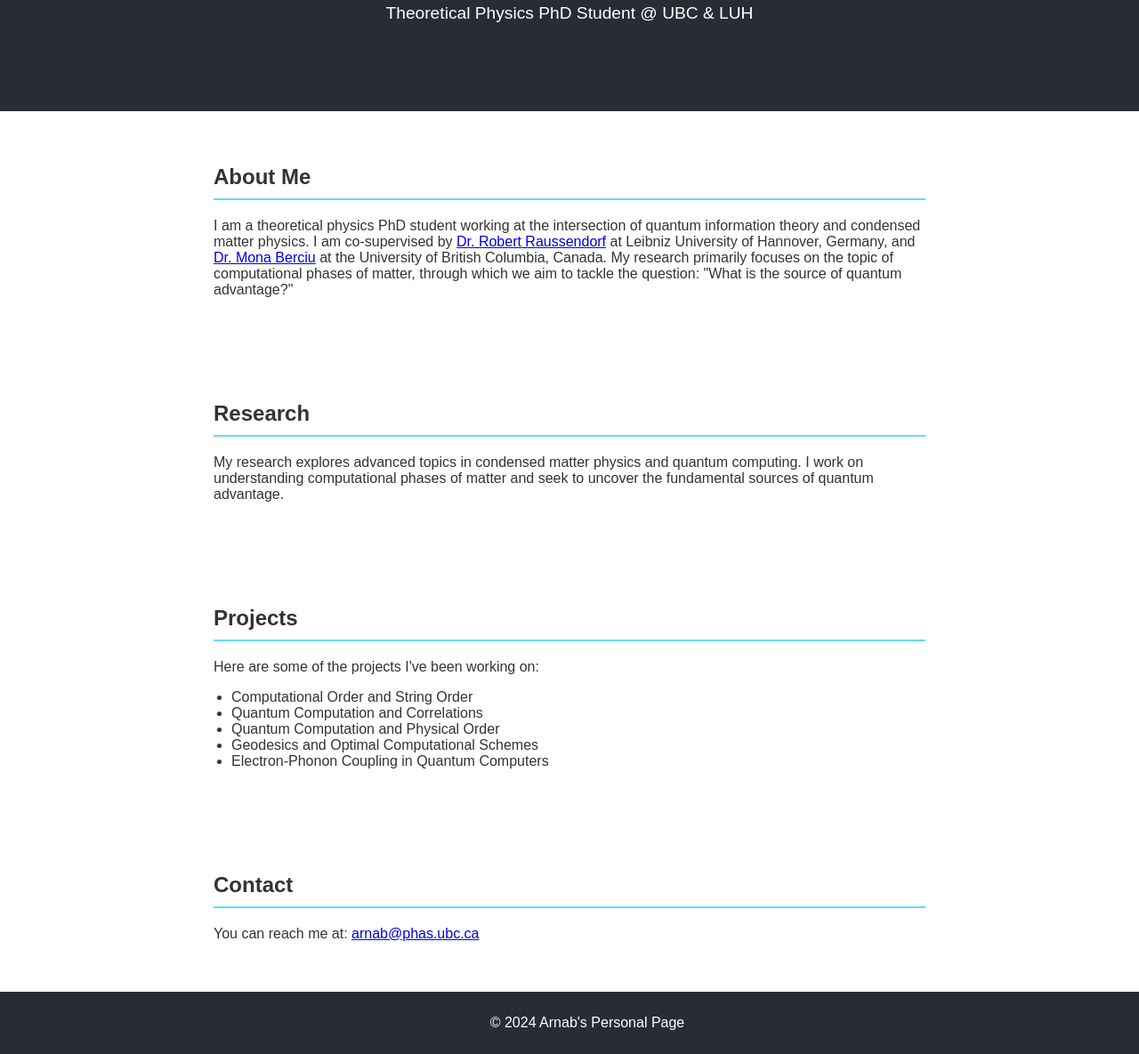
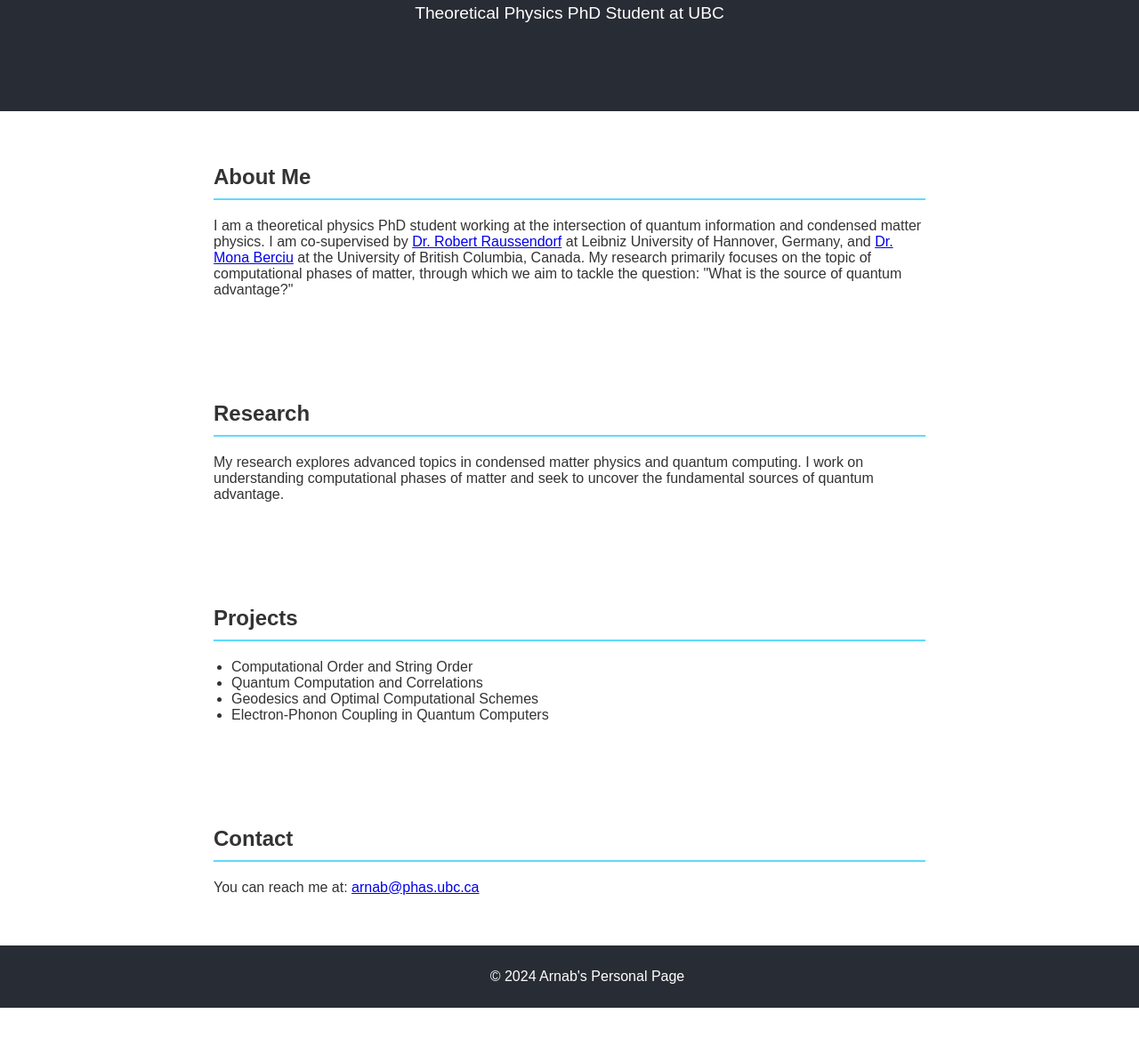
Before and after one commit to arnabquantum/Webpage, a plain HTML site: page index.html in a window 1280 px wide. Shown: the part 150-1335 px from the top of the page at 89% size. After the commit the page ends 1283 px from the top, so only its background shows below. Drawn offline with Linux system fonts and the light colour scheme.

Commit message:
Update index.html

```diff
--- a/index.html
+++ b/index.html
@@ -5,9 +5,11 @@
     <meta name="viewport" content="width=device-width, initial-scale=1.0">
     <title>Arnab's Personal Page</title>
     <link rel="stylesheet" href="styles.css">
+    <link href="https://fonts.googleapis.com/css2?family=Roboto:wght@400;700&display=swap" rel="stylesheet">
 </head>
 <body>
     <header>
+        <div class="container">
             <nav>
                 <ul>
                     <li><a href="#about">About Me</a></li>
@@ -18,42 +20,43 @@
             </nav>
             <div class="hero">
                 <h1>Arnab</h1>
-            <p>Theoretical Physics PhD Student @ UBC & LUH </p>
+                <p>Theoretical Physics PhD Student at UBC</p>
+            </div>
         </div>
     </header>
 
-    <section id="about" class="content">
+    <section id="about" class="content container">
         <h2>About Me</h2>
-        <p>I am a theoretical physics PhD student working at the intersection of quantum information theory and condensed matter physics. I am co-supervised by
+        <p>I am a theoretical physics PhD student working at the intersection of quantum information and condensed matter physics. I am co-supervised by
             <a href="https://www.itp.uni-hannover.de/de/ag/robert-raussendorf" target="_blank">Dr. Robert Raussendorf</a> at Leibniz University of Hannover, Germany,
             and <a href="https://www.itp.uni-hannover.de/de/ag/robert-raussendorf" target="_blank">Dr. Mona Berciu</a> at the University of British Columbia, Canada.
             My research primarily focuses on the topic of computational phases of matter, through which we aim to tackle the question: "What is the source of quantum advantage?"</p>
     </section>
 
-    <section id="research" class="content">
+    <section id="research" class="content container">
         <h2>Research</h2>
         <p>My research explores advanced topics in condensed matter physics and quantum computing. I work on understanding computational phases of matter and seek to uncover the fundamental sources of quantum advantage.</p>
     </section>
 
-    <section id="projects" class="content">
+    <section id="projects" class="content container">
         <h2>Projects</h2>
-        <p>Here are some of the projects I've been working on:</p>
         <ul>
             <li>Computational Order and String Order</li>
             <li>Quantum Computation and Correlations</li>
-            <li>Quantum Computation and Physical Order</li>
             <li>Geodesics and Optimal Computational Schemes</li>
             <li>Electron-Phonon Coupling in Quantum Computers</li>
         </ul>
     </section>
 
-    <section id="contact" class="content">
+    <section id="contact" class="content container">
         <h2>Contact</h2>
         <p>You can reach me at: <a href="mailto:arnab@phas.ubc.ca">arnab@phas.ubc.ca</a></p>
     </section>
 
     <footer>
+        <div class="container">
             <p>&copy; 2024 Arnab's Personal Page</p>
+        </div>
     </footer>
 
     <script src="scripts.js"></script>
```
Lines whose indentation alone changed are shown as unchanged.
